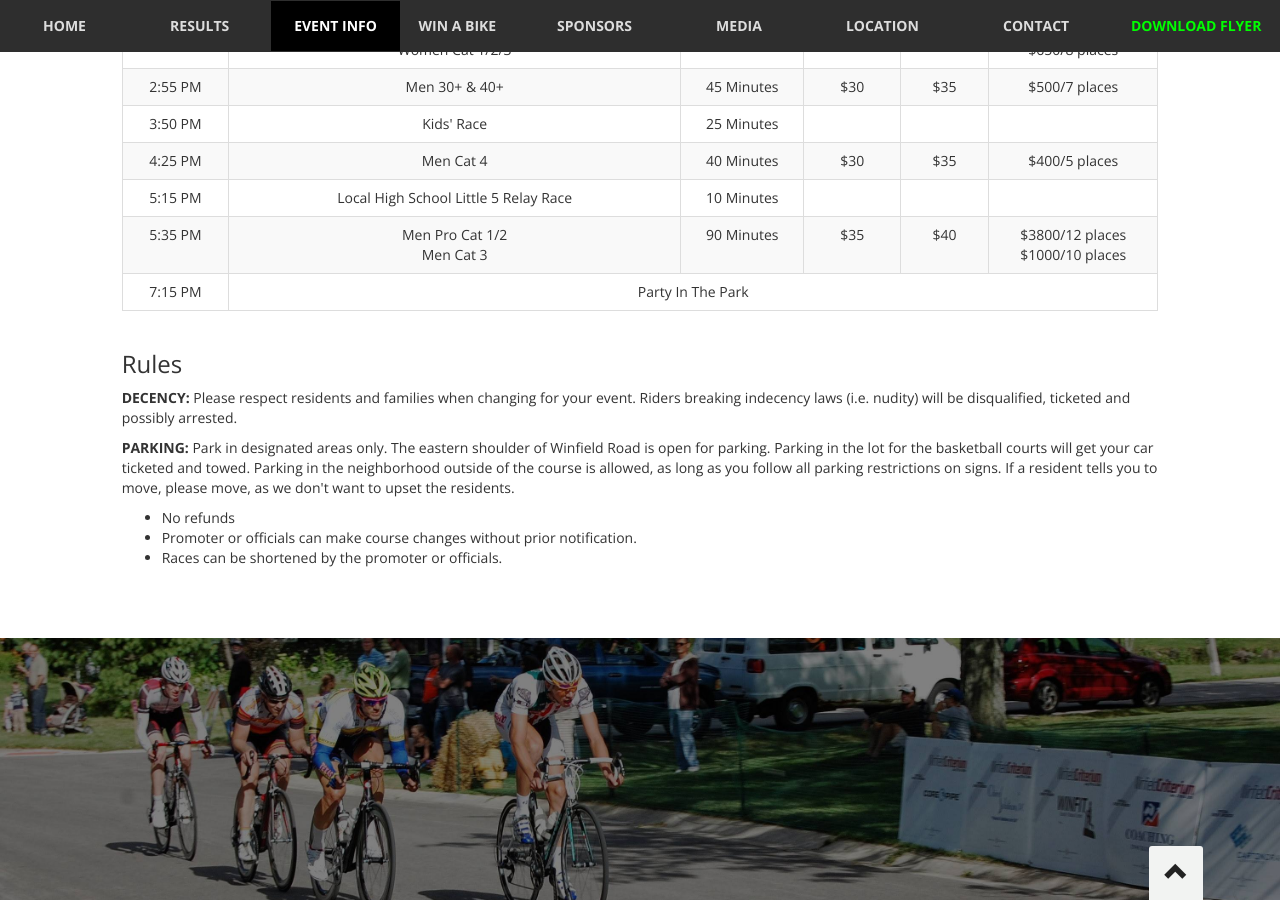
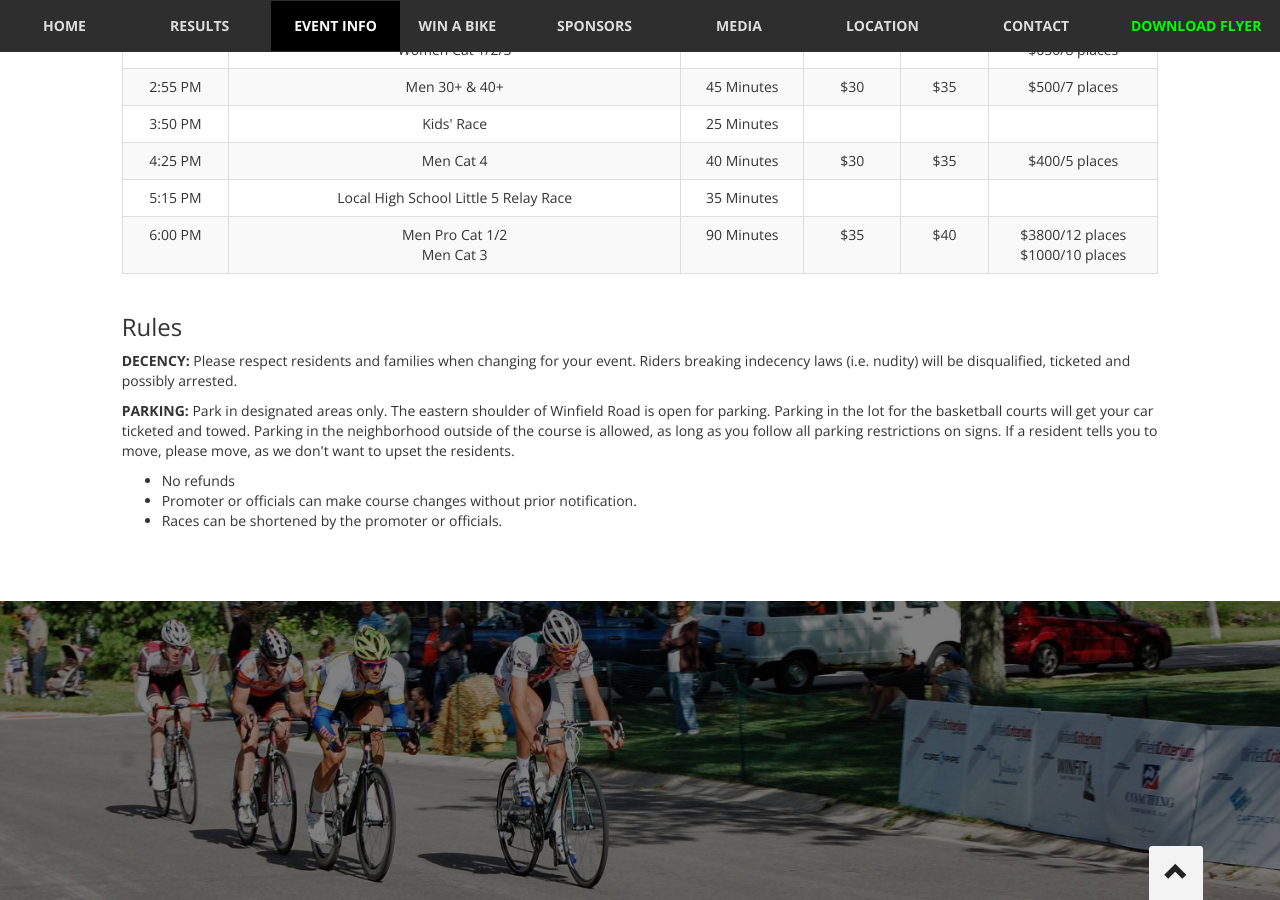
Before and after one commit to winfieldcriterium/winfieldcriterium.github.io, a Jekyll site: the page built from index.html, in a window 1280 px wide and 900 px high, scrolled down 4184 px. Built offline with Jekyll 4.4.1, drawn with Linux system fonts in a browser that asks for light colours; nearby versions of some CDN libraries; Markdown is read by kramdown in place of the engine named in the settings.

Commit message:
fixing schedule

```diff
--- a/index.html
+++ b/index.html
@@ -269,22 +269,18 @@ layout: default
           <tr>
             <td>5:15 PM</td>
             <td>Local High School Little 5 Relay Race</td>
-            <td>10 Minutes</td>
+            <td>35 Minutes</td>
             <td></td>
             <td></td>
             <td></td>
           </tr>
           <tr>
-            <td>5:35 PM</td>
+            <td>6:00 PM</td>
             <td>Men Pro Cat 1/2<br />Men Cat 3</td>
             <td>90 Minutes</td>
             <td>$35</td>
             <td>$40</td>
             <td>$3800/12 places<br />$1000/10 places</td>
-          </tr>
-          <tr>
-            <td>7:15 PM</td>
-            <td colspan="5">Party In The Park</td>
           </tr>
         </tbody>
       </table>
```
